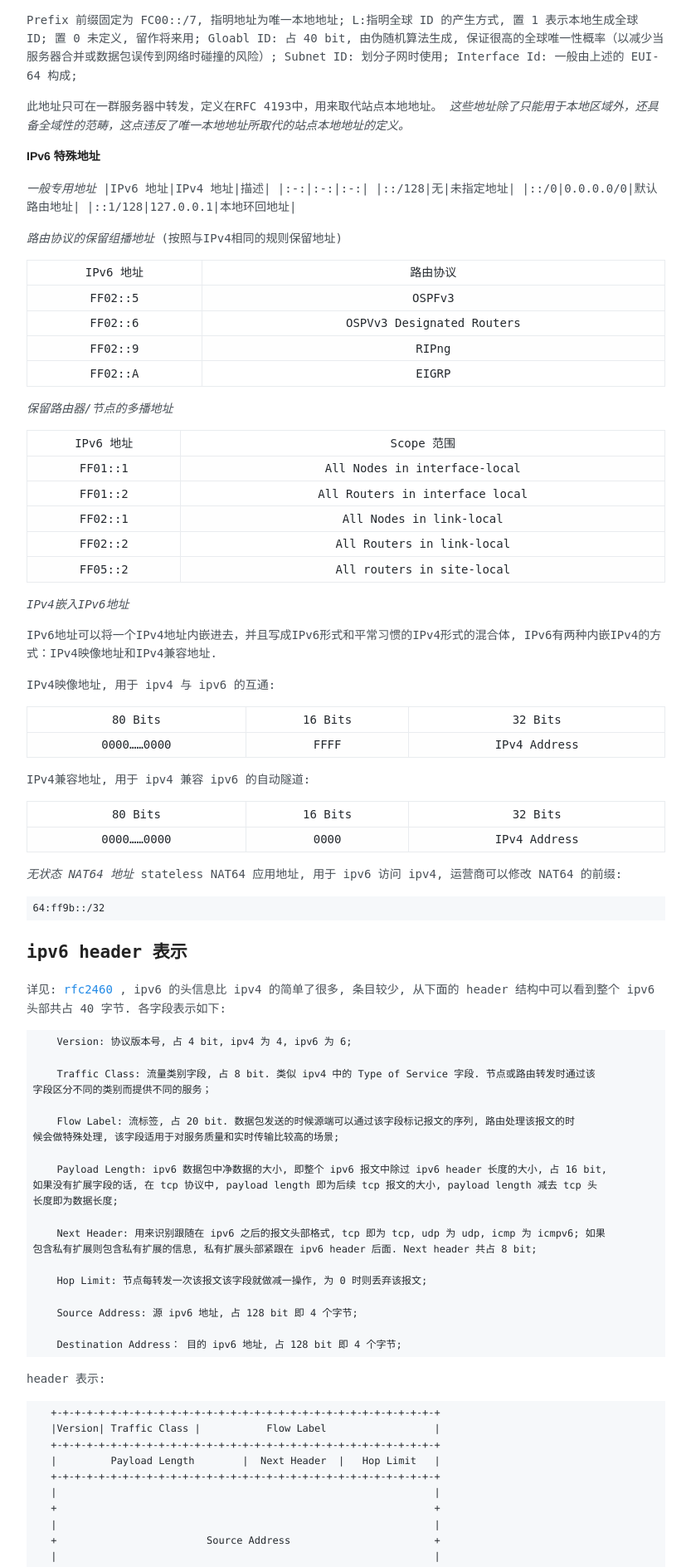
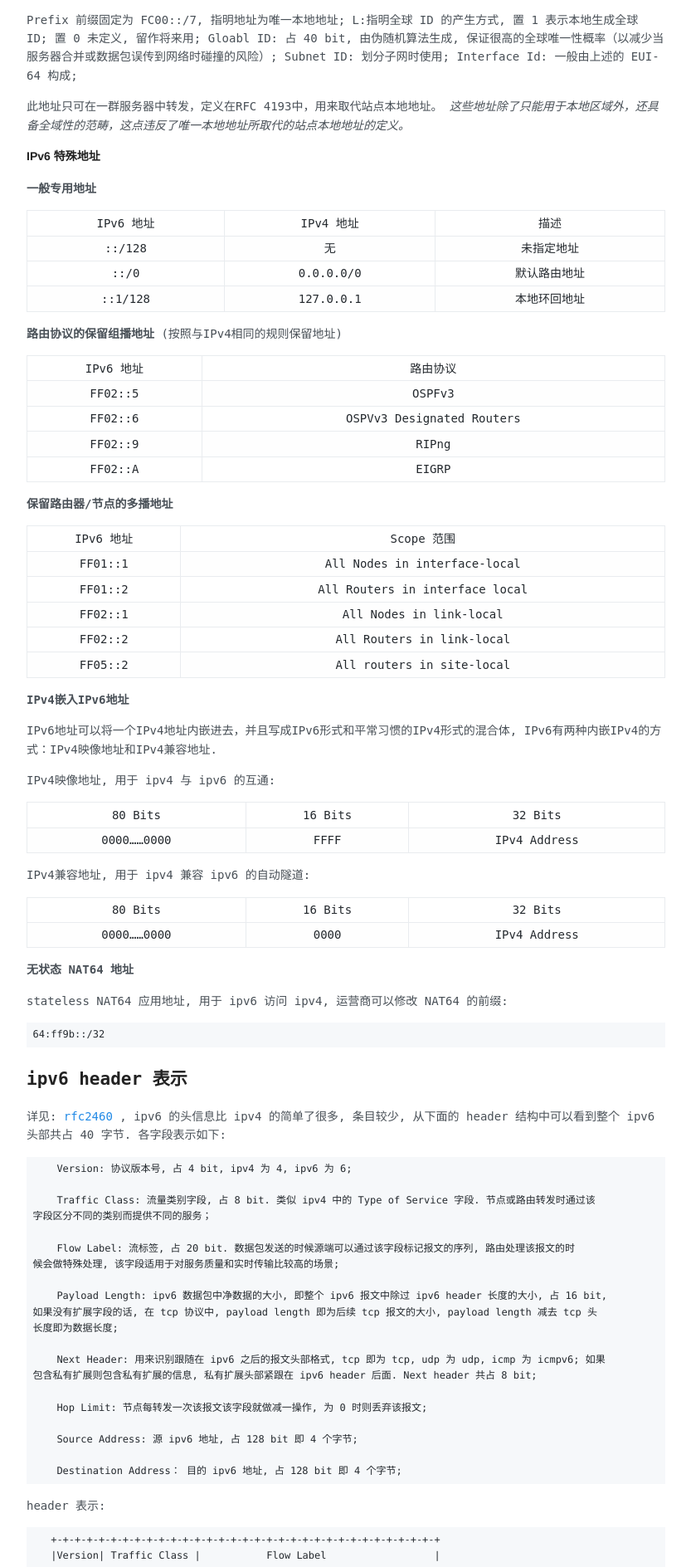
Before and after one commit to arstercz/arstercz.github.io, a Jekyll site: the page built from _posts/2018-07-19-ipv6-%e4%bd%bf%e7%94%a8%e5%8f%8a%e6%b3%a8%e6%84%8f%e4%ba%8b%e9%a1%b9.md, in a window 1280 px wide. Shown: the part 2598-4486 px from the top of the page at 83% size, without its empty margins (223-1056 px from the left). Built offline with Jekyll 4.4.1, drawn with Linux system fonts in a browser that asks for light colours; comment, search, counter and statistics services are not loaded.

Commit message:
fix code stype

````diff
--- a/_posts/2018-07-19-ipv6-%e4%bd%bf%e7%94%a8%e5%8f%8a%e6%b3%a8%e6%84%8f%e4%ba%8b%e9%a1%b9.md
+++ b/_posts/2018-07-19-ipv6-%e4%bd%bf%e7%94%a8%e5%8f%8a%e6%b3%a8%e6%84%8f%e4%ba%8b%e9%a1%b9.md
@@ -132,14 +132,15 @@
 
 ##### IPv6 特殊地址
 
-*一般专用地址*
+**一般专用地址**
+
 |IPv6 地址|IPv4 地址|描述|
 |:-:|:-:|:-:|
 |::/128|无|未指定地址|
 |::/0|0.0.0.0/0|默认路由地址|
 |::1/128|127.0.0.1|本地环回地址|
 
-*路由协议的保留组播地址* (按照与IPv4相同的规则保留地址)
+**路由协议的保留组播地址** (按照与IPv4相同的规则保留地址)
 
 |IPv6 地址|路由协议|
 |:-:|:-:|
@@ -148,7 +149,7 @@
 |FF02::9|RIPng|
 |FF02::A|EIGRP|
 
-*保留路由器/节点的多播地址*
+**保留路由器/节点的多播地址**
 
 |IPv6 地址|Scope 范围|
 |:-:|:-:|
@@ -158,7 +159,7 @@
 |FF02::2|All Routers in link-local|
 |FF05::2|All routers in site-local|
 
-*IPv4嵌入IPv6地址*
+**IPv4嵌入IPv6地址**
 
 IPv6地址可以将一个IPv4地址内嵌进去，并且写成IPv6形式和平常习惯的IPv4形式的混合体, IPv6有两种内嵌IPv4的方式：IPv4映像地址和IPv4兼容地址.
 
@@ -175,7 +176,8 @@
 |0000......0000|0000|IPv4 Address|
 
 
-*无状态 NAT64 地址*
+**无状态 NAT64 地址**
+
 stateless NAT64 应用地址, 用于 ipv6 访问 ipv4, 运营商可以修改 NAT64 的前缀:
 ```
 64:ff9b::/32
````
